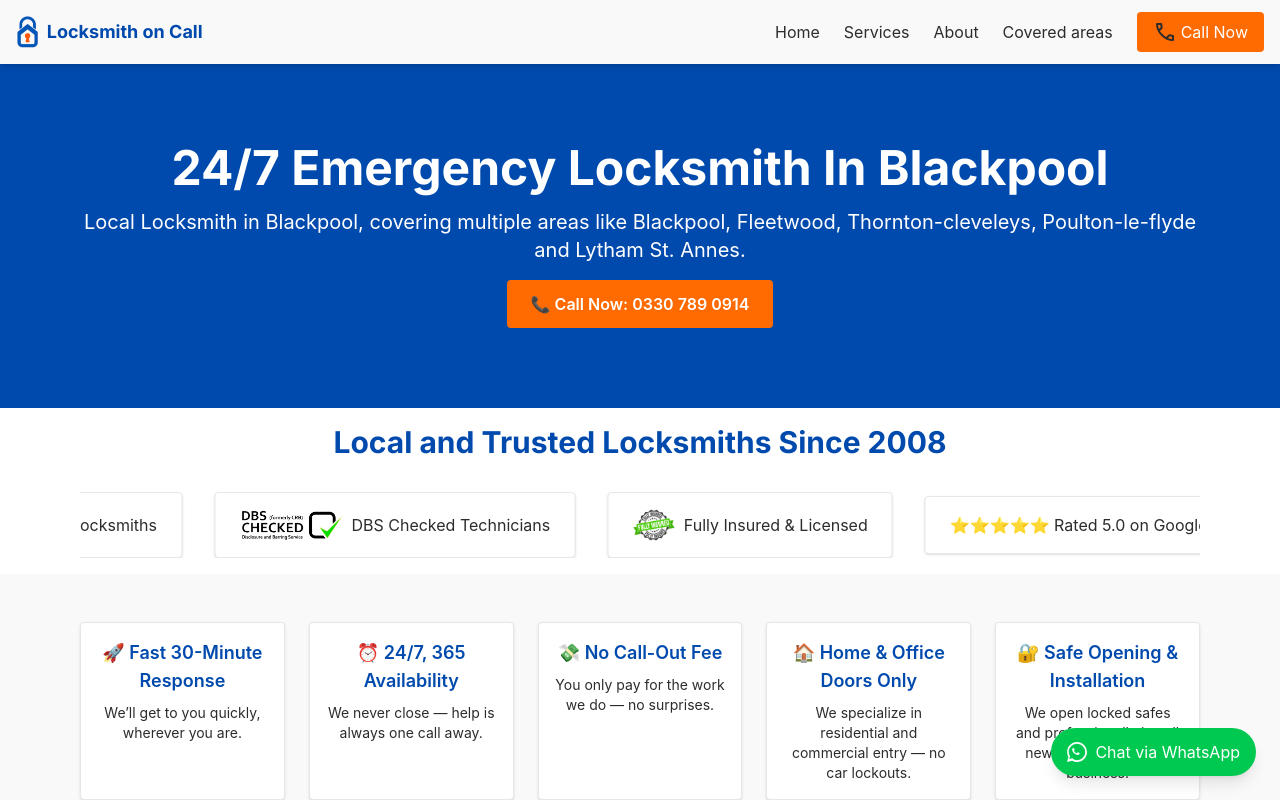
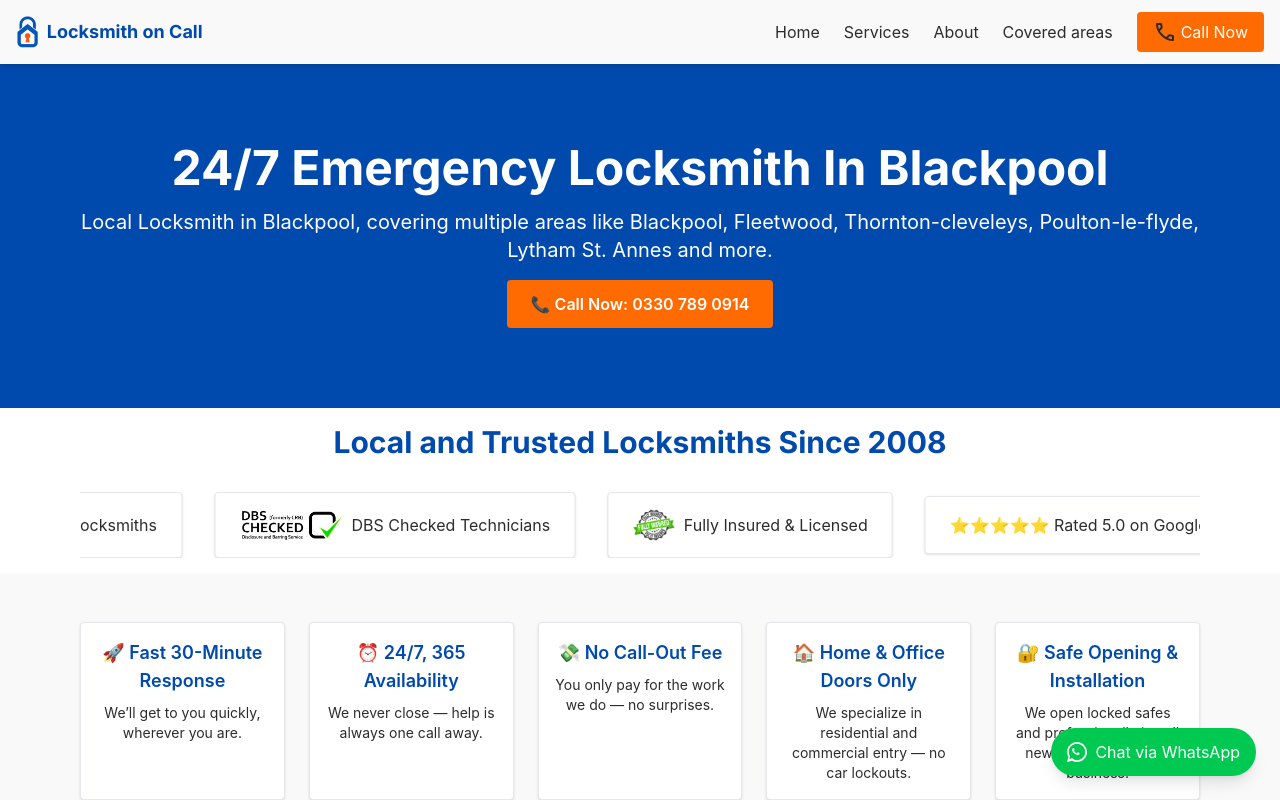
Before and after one commit to PhantomCracker/locksmith-on-call-24, a SvelteKit app: page /locksmith-in-blackpool in a window 1280 px wide. Shown: the top 800 px of the page. Built offline with nearby package versions, Linux system fonts and the light colour scheme; a web font is replaced by a local one.

Commit message:
update suburbies

```diff
--- a/src/routes/locksmith-in-blackpool/+page.svelte
+++ b/src/routes/locksmith-in-blackpool/+page.svelte
@@ -9,7 +9,7 @@
     import EmergencyCTA from '$lib/components/homepage/EmergencyCTA.svelte';
 
     const city = 'Blackpool';
-    const areas: string[] = ['Blackpool', 'Fleetwood', 'Thornton-cleveleys', 'Poulton-le-flyde', 'Lytham St. Annes']
+    const areas: string[] = ['Blackpool', 'Fleetwood', 'Thornton-cleveleys', 'Poulton-le-flyde', 'Lytham St. Annes', 'more']
 </script>
 
 <svelte:head>
--- a/src/routes/locksmith-in-gloucester/+page.svelte
+++ b/src/routes/locksmith-in-gloucester/+page.svelte
@@ -9,7 +9,7 @@
     import EmergencyCTA from '$lib/components/homepage/EmergencyCTA.svelte';
 
     const city = 'Gloucester';
-    const areas: string[] = ['Gloucester', 'Chipping Campden', 'Moreton-in-marsh', 'Tewkesbury', 'Dymock', 'Newent', 'Lydney', 'Cheltenham', 'Stroud', 'Cirencester', 'Tetbury', 'Stonehouse', 'Dursley', 'Berkeley', 'Wotton-under-edge', 'Badminton', 'Fairford', 'Lechlade', 'others'];
+    const areas: string[] = ['Gloucester', 'Chipping Campden', 'Moreton-in-marsh', 'Tewkesbury', 'Dymock', 'Newent', 'Lydney', 'Cheltenham', 'Stroud', 'Cirencester', 'Tetbury', 'Stonehouse', 'Dursley', 'Berkeley', 'Wotton-under-edge', 'Badminton', 'Fairford', 'Lechlade', 'more'];
 </script>
 
 <svelte:head>
--- a/src/routes/locksmith-in-preston/+page.svelte
+++ b/src/routes/locksmith-in-preston/+page.svelte
@@ -9,7 +9,7 @@
     import EmergencyCTA from '$lib/components/homepage/EmergencyCTA.svelte';
 
     const city = 'Preston';
-    const areas: string[] = ['Preston', 'Leyland', 'Chorley', 'Southport'];
+    const areas: string[] = ['Preston', 'Leyland', 'Chorley', 'Southport', 'more'];
 </script>
 
 <svelte:head>
--- a/src/routes/locksmith-in-swindon/+page.svelte
+++ b/src/routes/locksmith-in-swindon/+page.svelte
@@ -9,7 +9,7 @@
     import EmergencyCTA from '$lib/components/homepage/EmergencyCTA.svelte';
 
     const city = 'Swindon';
-    const areas: string[] = ['Swindon', 'Faringdon', 'Malmesbury', 'Chippenham', 'Corsham', 'Melksham', 'Calne', 'Devizes', 'Pewsey', 'Marlborough'];
+    const areas: string[] = ['Swindon', 'Faringdon', 'Malmesbury', 'Chippenham', 'Corsham', 'Melksham', 'Calne', 'Devizes', 'Pewsey', 'Marlborough', 'more'];
 </script>
 
 <svelte:head>
```
